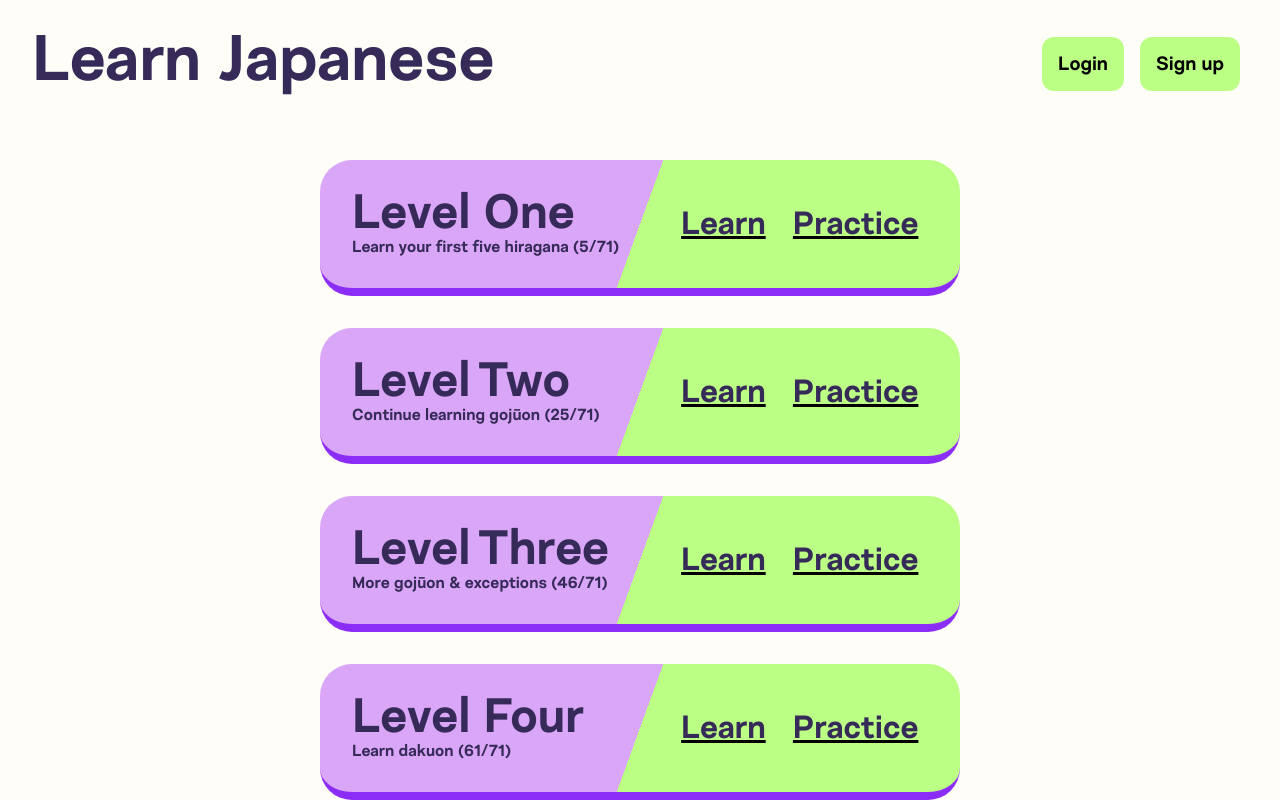
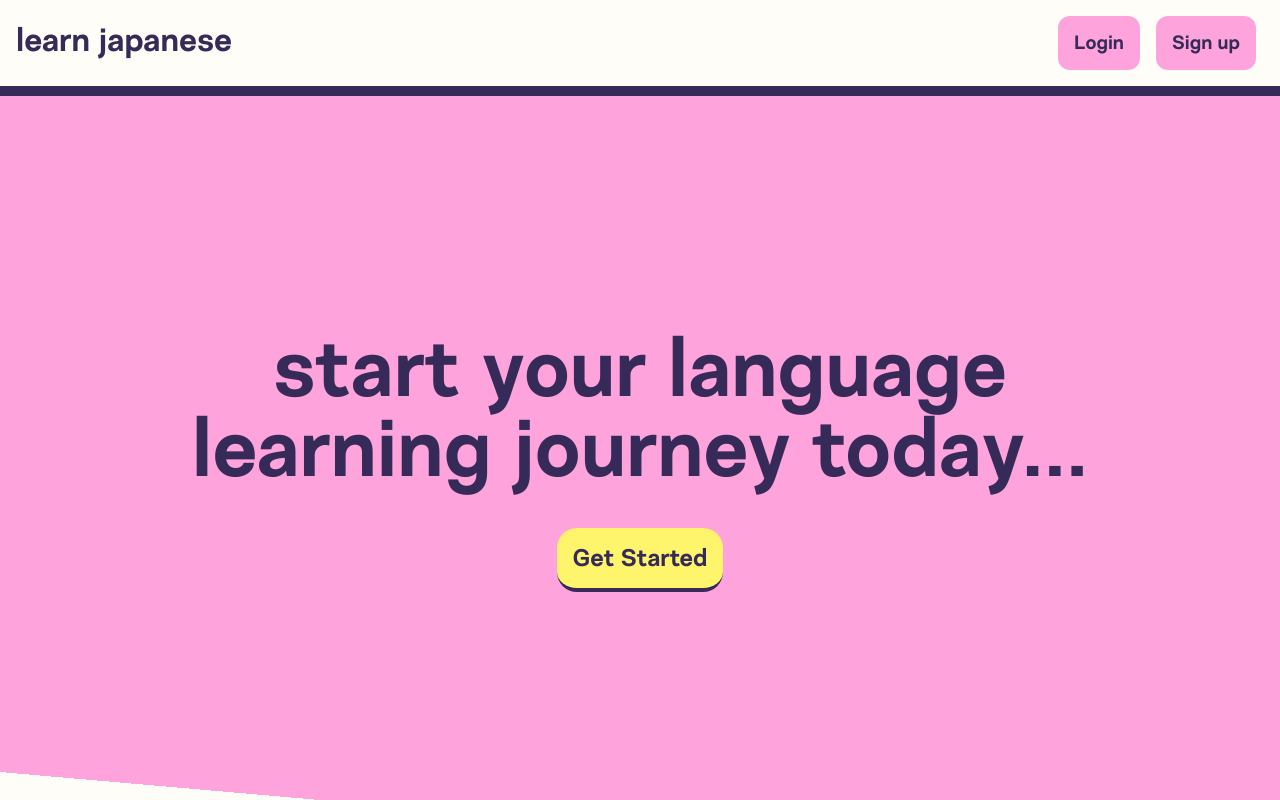
Before and after one commit to MadelynRaymond/Learn-Japanese, a React (Create React App) app: page /levels in a window 1280 px wide. Shown: the top 800 px of the page. Built offline with nearby package versions, Linux system fonts and the light colour scheme.

Commit message:
added landing page

```diff
--- a/src/routes/Level.jsx
+++ b/src/routes/Level.jsx
@@ -3,6 +3,7 @@ import {kana} from '../assets/kana'
 import {allHiragana} from '../assets/kanaArr'
 import {useState} from 'react'
 import '../styles.css'
+import Navbar from './Navbar'
 
 import 'animate.css'
 
@@ -69,18 +70,9 @@ function Level({number}){
 
     return(
 
-        <div className="level-list-container">
+        <div>
 
-           <div className="nav-bar">
-               <div className="logo">
-                    <h1>Learn Japanese</h1>
-
-               </div>
-               <div class="nav-login">
-                    <button>Login</button>
-                    <button>Sign up</button>
-               </div>
-            </div>
+           <Navbar />
 
             <div className="kana-practice">
                 <h2>Level {number}</h2>
--- a/src/routes/Levels.jsx
+++ b/src/routes/Levels.jsx
@@ -2,30 +2,29 @@ import { Link } from "react-router-dom";
 import LevelLink from './LevelLink.jsx'
 import Level from './Level.jsx'
 import '../styles.css'
+import Navbar from './Navbar'
 
 
 export default function Levels(){
     return(
 
 
-       <div className="level-list-container">
+       <div>
+         <Navbar />
 
-           <div className="nav-bar">
-               <div className="logo">
-                    <h1>Learn Japanese</h1>
+         <div className="landing-page">
 
-               </div>
-               <div class="nav-login">
-                    <button>Login</button>
-                    <button>Sign up</button>
-               </div>
+            <h1>start your language<br></br>learning journey today...</h1>
+            <button className="get-started-btn"><a href="#level-selection">Get Started</a></button>
          </div>
 
+            <div id="level-selection"> </div>
             <LevelLink levelName={'Level One'} description={'Learn your first five hiragana (5/71)'} practiceRoute={"/levels/1"} learnRoute={"/learn/level1"}/>
             <LevelLink levelName={'Level Two'} description={'Continue learning gojūon (25/71)'} practiceRoute={"/levels/2"} learnRoute={"/learn/level2"}/>
             <LevelLink levelName={'Level Three'} description={'More gojūon & exceptions (46/71)'} practiceRoute={"/levels/3"} learnRoute={"/learn/level3"}/>
             <LevelLink levelName={'Level Four'} description={'Learn dakuon (61/71)'} practiceRoute={"/levels/4"} learnRoute={"/learn/level4"}/>
             <LevelLink levelName={'Level Five'} description={'More dakuon & handakuon (81/81)'} practiceRoute={"/levels/5"} learnRoute={"/learn/level5"}/>
+
        </div>
     )
 }
--- /dev/null
+++ b/src/routes/Navbar.jsx
@@ -0,0 +1,20 @@
+
+export default function Navbar(){
+     return(
+          <div className="level-list-container">
+
+               <div className="nav-bar">
+                    <div className="logo">
+                         <h1>learn japanese</h1>
+
+                    </div>
+               <div className="nav-login">
+                    <button>Login</button>
+                    <button>Sign up</button>
+               </div>
+
+               </div>
+          </div>
+
+     )
+}
--- a/src/styles.css
+++ b/src/styles.css
@@ -1,7 +1,30 @@
+/**:root{
+    --background: rgb(255, 253, 248);
+    --font-color: rgb(54, 43, 88);
+    --main-color1: #bcff85;
+    --main-color2: rgb(218, 166, 248);
+    --accent: rgb(139, 44, 247);
+}**/
+:root{
+    --background: rgb(255, 253, 248);
+    --font-color: rgb(54, 43, 88);
+    --main-color1: #ffa3dc;
+    --main-color2: rgb(255, 245, 109);
+    --accent: rgb(54, 43, 88);
+}
+/**:root{
+    --background: rgb(255, 253, 248);
+    --font-color: rgb(54, 43, 88);
+    --main-color1: rgb(255, 245, 109);
+    --main-color2: #f88e7b;
+    --accent: rgb(54, 43, 88);
+}**/
 @font-face {
     font-family: Nurom;
     src: url(./assets/fonts/Nurom-Bold.ttf)
 }
+
+
 
 *{
     box-sizing: border-box;
@@ -14,35 +37,42 @@
 
 body{
     font-family: 'Nurom';
-    color: rgb(54, 43, 88);
-    background-color: rgb(255, 253, 248);
+    color: var(--font-color);
+    background-color: var(--background)
 
 }
 
 .nav-bar{
+    background-color: var(--background);
+    position: fixed;
+    top: 0;
+    width: 100%;
     margin: 0 auto;
     display: flex;
     justify-content: space-between;
     align-items: center;
-    padding: 2rem;
+    padding: 1rem;
+    font-size: 1rem;
+
+    border-bottom: 10px solid var(--font-color);
 
 }
 
-.logo{
-    font-size: 2rem;
-}
+
 .nav-login button{
+    font-size: 1.2rem;
+    color: var(--font-color);
     font-family: 'Nurom';
-    font-size: 1.2rem;
     padding: 1rem 1rem;
     padding-top: 1.2rem;
-    background: #bcff85;
+    background: var(--main-color1);
     border-radius: 12px;
     margin: 0 0.5rem;
     border: none;
 }
 
 /**----------LEVEL CARD STYLING--------**/
+
 
 
 .level-card-container{
@@ -52,8 +82,8 @@ body{
 .level-card{
     color: rgb(54, 43, 88);
     border-radius: 32px;
-    background: linear-gradient(110deg, rgb(218, 166, 248) 50%, #bcff85 50%);
-    border-bottom: 8px solid rgb(139, 44, 247);
+    background: linear-gradient(110deg, var(--main-color2) 50%, var(--main-color1) 50%);
+    border-bottom: 8px solid var(--accent);
     margin: 2rem auto;
     max-width: 40rem;
     padding: 2rem;
@@ -71,7 +101,7 @@ body{
 .level-card-btn{
 
     font-family: 'Nurom';
-    background-color: white;
+
     border: none;
     background: none;
     text-decoration: underline;
@@ -93,12 +123,12 @@ body{
 /**----------LEVEL.js styling--------**/
 .kana-practice{
 
-    margin: 5rem auto 0;
+    margin: 10rem auto 0;
     padding: 14rem 0rem;
     max-width: 50rem;
-    background: #bcff85;
-    border-bottom: 8px solid rgb(139, 44, 247);
-    box-shadow: 2px 4px 13px rgb(54, 43, 88);
+    background: var(--main-color1);
+    border-bottom: 8px solid var(--font-color);
+    box-shadow: 2px 4px 13px var(--font-color);
     border-radius: 25px;
     display: flex;
     flex-direction: column;
@@ -110,7 +140,7 @@ body{
 }
 .kana-input{
     font-family: 'Nurom';
-    color:rgb(54, 43, 88);
+    color:var(--font-color);
     font-size: 1.5rem;
     padding: 0.5rem;
     margin: 0 auto;
@@ -127,10 +157,55 @@ body{
     margin-left: 2rem;
     margin-right: 2rem;
     font-size: 4rem;
-    background-color: rgb(54, 43, 88);
+    background-color: var(--font-color);
     color: white;
 }
 
 .kana-input-incorrect{
     background-color: rgb(223, 120, 120);
 }
+
+/** LANDING PAGE??? **/
+
+.landing-page{
+    margin: 0 auto;
+    min-height: 58rem;
+    display: flex;
+    flex-direction: column;
+    align-items: center;
+    justify-content: center;
+    padding: 0 2rem;
+    color:rgb(54, 43, 88);
+    font-size: 2.5rem;
+    text-align: center;
+    background: var(--main-color1);
+    background: linear-gradient(5deg, var(--background) 15%, var(--main-color1) 15%);
+
+
+}
+
+.get-started-btn{
+
+    font-family: Nurom;
+    font-size: 1.5rem;
+    text-decoration: none;
+    padding: 1rem;
+    padding-top: 1.2rem;
+    margin-top: 2rem;
+    background-color: var(--main-color2);
+    border: none;
+    border-radius: 20px;
+    border-bottom: 4px solid var(--font-color);
+
+
+}
+
+.get-started-btn a{
+    color: var(--font-color);
+    text-decoration: none;
+
+}
+
+.get-started-btn a:visited{
+    color: var(--font-color);
+}
--- a/styles.css
+++ /dev/null
@@ -1,149 +0,0 @@
-@font-face {
-    font-family: Nurom;
-    src: url(./assets/fonts/Nurom-Bold.ttf)
-}
-
-*{
-    box-sizing: border-box;
-    margin: 0;
-    padding: 0;
-
-}
-/**----------DEFAULT HTML--------**/
-
-
-body{
-    font-family: 'Nurom';
-    color: rgb(54, 43, 88);
-    background-color: rgb(255, 253, 248);
-
-}
-
-.nav-bar{
-    margin: 0 auto;
-    display: flex;
-    justify-content: space-between;
-    align-items: center;
-    padding: 2rem;
-
-}
-
-.logo{
-    font-size: 2rem;
-}
-.nav-login button{
-    font-family: 'Nurom';
-    font-size: 1.2rem;
-    padding: 1rem 1rem;
-    padding-top: 1.2rem;
-    background: #bcff85;
-    border-radius: 12px;
-    margin: 0 0.5rem;
-    border: none;
-}
-
-/**----------LEVEL CARD STYLING--------**/
-
-.level-list-container{
-}
-
-
-.level-card-container{
-
-    padding: 0 2rem;
-
-
-
-}
-.level-card{
-    color: rgb(54, 43, 88);
-    border-radius: 32px;
-    background: linear-gradient(110deg, rgb(218, 166, 248) 50%, #bcff85 50%);
-    border-bottom: 8px solid rgb(139, 44, 247);
-    margin: 2rem auto;
-    max-width: 40rem;
-    padding: 2rem;
-    display: flex;
-    justify-content: space-between;
-    align-items: center;
-}
-
-
-
-.level-card-left{
-
-}
-.level-card-right{
-
-}
-
-.level-card-name{
-    font-size: 3rem;
-}
-
-.level-card-desc{
-
-}
-
-.level-card-btn{
-
-    font-family: 'Nurom';
-    background-color: white;
-    border: none;
-    background: none;
-    text-decoration: underline;
-    font-size: 2rem;
-    margin-left: 0.5rem;
-    padding: 0.6rem 0.6rem;
-    padding-top: 0.8rem;
-
-
-
-}
-.level-card-btn-text{
-    color: rgb(54, 43, 88);
-    text-decoration: none;
-
-
-
-}
-/**----------LEVEL.js styling--------**/
-.kana-practice{
-
-    margin: 5rem auto 0;
-    padding: 14rem 0rem;
-    max-width: 50rem;
-    background: #bcff85;
-    border-bottom: 8px solid rgb(139, 44, 247);
-    box-shadow: 2px 4px 13px rgb(54, 43, 88);
-    border-radius: 25px;
-    display: flex;
-    flex-direction: column;
-    justify-content: center;
-    text-align: center;
-}
-.displayed-kana{
-  font-size: 4rem;
-}
-.kana-input{
-    font-family: 'Nurom';
-    color:rgb(54, 43, 88);
-    font-size: 1.5rem;
-    padding: 0.5rem;
-    margin: 0 auto;
-    text-align: center;
-    width: 50%
-}
-
-/**----------LEARN PAGES STYLING--------**/
-
-.learn-new-kana{
-
-    margin: 0 auto;
-    margin-top: 2rem;
-    margin-left: 2rem;
-    margin-right: 2rem;
-    font-size: 4rem;
-    background-color: rgb(54, 43, 88);
-    color: white;
-}
```
Lines whose indentation alone changed are shown as unchanged.
